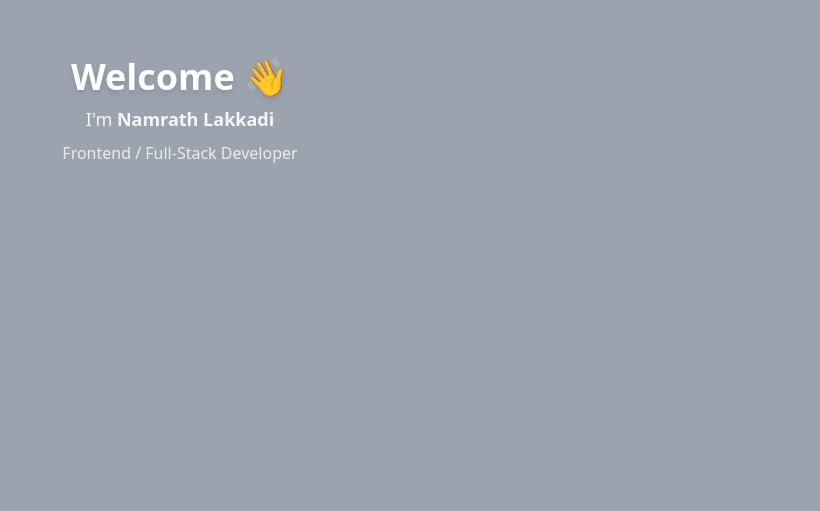
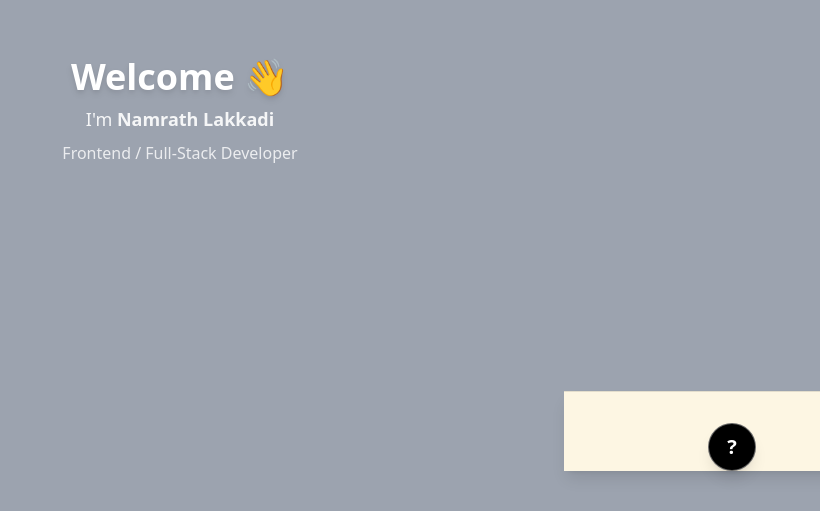
Before and after one commit to NamrathReddy/Namrath-Lakkadi-Portfolio, a React (Vite) app: page / in a window 1280 px wide. Shown: the part 289-800 px from the top of the page, without its empty margins (460-1280 px from the left). Built offline with nearby package versions, Linux system fonts and the light colour scheme.

Commit message:
after adding basic floaty feature to the architecture

```diff
--- a/src/App.jsx
+++ b/src/App.jsx
@@ -4,11 +4,19 @@ import RedSection from "./sections/RedSection";
 import BlueSection from "./sections/BlueSection";
 import GreenSection from "./sections/GreenSection";
 import YellowSection from "./sections/YellowSection";
+import FloatyShell from "./components/FloatyShell";
 
 const sections = [LandingSection, BlueSection, RedSection, GreenSection, YellowSection];
 
 export default function App() {
+  const [currentSectionIndex, setCurrentSectionIndex] = useState(0);
+
   const containerRef = useRef(null);
+  const sectionRefs = useRef([]);
+
+  function scrollToSection(index) {
+  sectionRefs.current[index]?.scrollIntoView({ behavior: "smooth" });
+}
 
   // One entry per section
   const [sectionStates, setSectionStates] = useState(() =>
@@ -52,6 +60,9 @@ export default function App() {
 
             if (entry.isIntersecting) {
               // ENTER view
+
+              setCurrentSectionIndex(index);
+
               if (!state.locked) {
                 state.playIntro = true;   // trigger intro
                 state.abortIntro = false; // clear abort
@@ -84,21 +95,33 @@ export default function App() {
     return () => observer.disconnect();
   }, []);
 
-  return (
+  return (<>
     <div
       ref={containerRef}
       className="w-full snap-y snap-mandatory overflow-y-scroll h-screen"
     >
       {sections.map((Sec, index) => (
-        <div key={Sec.name ?? index} className="snap-start h-screen">
+        <div
+          key={index}
+          ref={(el) => (sectionRefs.current[index] = el)}
+          className="snap-start h-dvh"
+        >
           <Sec
             playIntro={sectionStates[index]?.playIntro}
             abortIntro={sectionStates[index]?.abortIntro}
             locked={sectionStates[index]?.locked}
             onIntroComplete={() => handleIntroComplete(index)}
+            // ⭐ Only pass scrollToSection to LandingSection (index === 0)
+            {...(index === 0 ? { scrollToSection } : {})} //why no prop name?
           />
         </div>
       ))}
     </div>
+    {/* ⭐ Adding FloatyShell here (AFTER scroll area) */}
+    <FloatyShell
+      currentSectionIndex={currentSectionIndex}
+      scrollToSection={scrollToSection}
+    />
+    </>
   );
 }
--- /dev/null
+++ b/src/components/FloatyShell.jsx
@@ -0,0 +1,137 @@
+import React, { useEffect, useState } from "react";
+
+const sectionConfig = [
+  {
+    id: "landing",
+    label: "Why Colors?",
+    type: "landing",
+    bgClass: "bg-[#FDF6E3]",
+  },
+  { id: "blue", label: "Blue – Skills & Tech", type: "color", bgClass: "bg-blue-600" },
+  { id: "red", label: "Red – Projects & Impact", type: "color", bgClass: "bg-red-600" },
+  { id: "green", label: "Green – How I Work", type: "color", bgClass: "bg-green-600" },
+  { id: "yellow", label: "Yellow – Connect", type: "color", bgClass: "bg-yellow-500" },
+];
+
+export default function FloatyShell({ currentSectionIndex, scrollToSection }) {
+  const [isOpen, setIsOpen] = useState(false);
+
+  const isLanding = currentSectionIndex === 0;
+  const currentConfig = sectionConfig[currentSectionIndex];
+
+  // auto-close on section change
+  useEffect(() => setIsOpen(false), [currentSectionIndex]);
+
+  // icon logic
+  const floatyIcon = isLanding
+    ? isOpen
+      ? "X"
+      : "?"
+    : isOpen
+    ? "X"
+    : "◎"; // placeholder icon for 4-color wheel
+
+  // build container class
+  const containerClass = [
+    "fixed w-full transition-all duration-300 ease-out overflow-hidden z-20",
+    currentConfig.bgClass,
+    "border-t border-black/10 shadow-lg",
+    isOpen ? "rounded-t-md" : "rounded-none",
+    // positioning logic
+    isOpen
+      ? isLanding
+        ? "left-0 bottom-0 h-screen xl:h-[33vh]"
+        : "left-0 bottom-0 h-screen xl:h-auto"
+      : isLanding
+      ? "left-[80vw] bottom-[5vh] h-[10vh]"
+      : "left-0 bottom-[5vh] h-[10vh]",
+  ].join(" ");
+
+  // landing content
+  function LandingExpanded() {
+    return (
+      <div className="h-full xl:h-auto px-4 pt-4 pb-20 xl:pb-4 text-sm md:text-base">
+        <h3 className="font-semibold mb-2">Why 4 Colors?</h3>
+        <p className="mb-2">
+          Communication theory groups people into four color styles — Blue,
+          Green, Yellow, and Red. Each reflects how someone prefers to think,
+          collaborate, and decide.
+        </p>
+        <ul className="list-disc list-inside space-y-1">
+          <li><span className="font-semibold">Blue</span> — precise, analytical, detail-driven.</li>
+          <li><span className="font-semibold">Green</span> — supportive, calm, people-first.</li>
+          <li><span className="font-semibold">Yellow</span> — optimistic, energetic, visionary.</li>
+          <li><span className="font-semibold">Red</span> — decisive, bold, action-focused.</li>
+        </ul>
+        <p className="mt-3">
+          My portfolio uses these four colors to show different sides of how I
+          think and work. Use the floaty to explore each color.
+        </p>
+      </div>
+    );
+  }
+
+  // colored section expanded content
+  function ColorExpanded() {
+    const otherSections = sectionConfig
+      .map((c, i) => ({ ...c, index: i }))
+      .filter((c) => c.type === "color" && c.index !== currentSectionIndex);
+
+    return (
+      <div className="h-full xl:h-auto px-4 pt-4 pb-20 xl:pb-4 flex flex-col gap-3 text-white">
+        <h3 className="font-semibold">Jump to another perspective:</h3>
+
+        <div className="flex flex-col xl:flex-row gap-2">
+          {otherSections.map((cfg) => (
+            <button
+              key={cfg.id}
+              onClick={() => {
+                scrollToSection(cfg.index);
+                setIsOpen(false);
+              }}
+              className="flex-1 rounded-md bg-white/95 text-black px-3 py-2 font-medium shadow-sm hover:bg-white"
+            >
+              {cfg.label}
+            </button>
+          ))}
+        </div>
+
+        <p className="text-xs md:text-sm text-white/90 xl:text-white/80">
+          You’re currently viewing:{" "}
+          <span className="font-semibold">{currentConfig.label}</span>
+        </p>
+      </div>
+    );
+  }
+
+  return (
+    <>
+      {/* EXPANDING CONTAINER */}
+      <div className={containerClass}>
+        {isOpen && (isLanding ? <LandingExpanded /> : <ColorExpanded />)}
+      </div>
+
+      {/* FLOATY BUTTON (inside container DOM, but fixed!) */}
+      <button
+        type="button"
+        onClick={() => setIsOpen((prev) => !prev)}
+        className={[
+          "fixed z-30",
+          "bottom-[5vh]",
+          "right-[5vw]",
+          "h-12 w-12", // ⭐ size C (48×48)
+          "rounded-full",
+          "flex items-center justify-center",
+          "bg-black text-white",
+          "shadow-lg border border-white/40",
+          "transition-transform duration-200",
+          "active:scale-95",
+        ].join(" ")}
+      >
+        <span className="text-xl font-bold">
+          {floatyIcon === "◎" ? "◎" : floatyIcon}
+        </span>
+      </button>
+    </>
+  );
+}
--- a/src/sections/LandingSection.jsx
+++ b/src/sections/LandingSection.jsx
@@ -8,6 +8,7 @@ export default function LandingSection({
   abortIntro,
   locked,
   onIntroComplete,
+  scrollToSection
 }) {
   const [showIntro, setShowIntro] = useState(false);
   const [showMain, setShowMain] = useState(false);
@@ -147,25 +148,25 @@ export default function LandingSection({
         <div className="h-1/3 w-full bg-[#FDF6E3] flex flex-col items-center pt-6 gap-3">
 
           <div className="grid grid-cols-2 md:grid-cols-4 gap-3">
-            <button className="bg-blue-200 rounded px-3 py-1">
+            <button className="bg-blue-200 rounded px-3 py-1" onClick={() => scrollToSection(1)}>
               <span className="text-md font-bold block">BLUE</span>
               <span className="text-sm block">Skills & Tech</span>
             </button>
-            <button className="bg-red-200 rounded px-3 py-1">
+            <button className="bg-red-200 rounded px-3 py-1" onClick={() => scrollToSection(2)}>
               <span className="text-md font-bold block">RED</span>
               <span className="text-sm block">Projects & Impact</span>
             </button>
-            <button className="bg-green-200 rounded px-3 py-1">
+            <button className="bg-green-200 rounded px-3 py-1" onClick={() => scrollToSection(3)}>
               <span className="text-md font-bold block">GREEN</span>
               <span className="text-sm block">My Work Style</span>
             </button>
-            <button className="bg-yellow-200 rounded px-3 py-1">
+            <button className="bg-yellow-200 rounded px-3 py-1" onClick={() => scrollToSection(4)}>
               <span className="text-md font-bold block">YELLOW</span>
               <span className="text-sm block">Connect With Me</span>
             </button>
           </div>
 
-          <button className="text-white bg-gray-700 rounded-md px-3 py-1">
+          <button className="text-white bg-gray-700 rounded-md px-3 py-1" onClick={() => scrollToSection(1)}>
             Explore all colors
           </button>
         </div>
```
